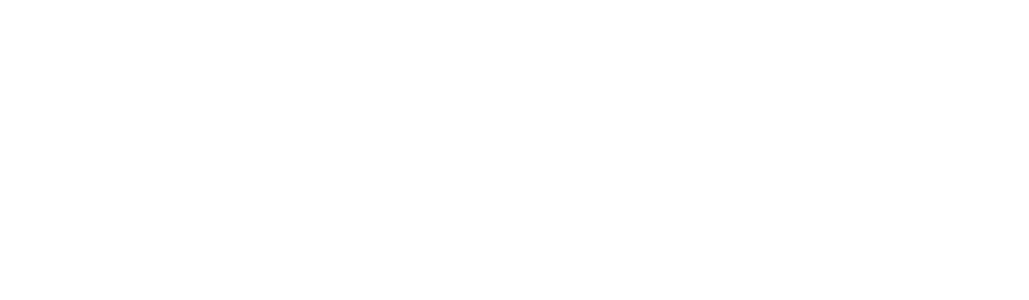
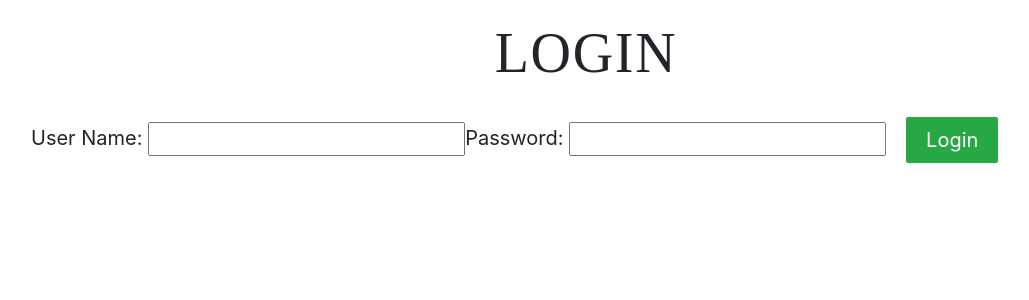
Before and after one commit to marekkawalski/BankOfTime, a React (Create React App) app in the folder frontend/: page /login in a window 1280 px wide. Before the commit this address had no page. Shown: the top 300 px of the page, without its empty margins (54-1083 px from the left). Built offline with nearby package versions, Linux system fonts and the light colour scheme.

Commit message:
Add protection to routes

```diff
--- a/frontend/src/App.tsx
+++ b/frontend/src/App.tsx
@@ -1,26 +1,36 @@
 import React from "react";
 import "./App.css";
 import LoginComponent from "./components/Login/Login";
-import { BrowserRouter, Route, Routes } from "react-router-dom";
+import { Route, Routes } from "react-router-dom";
 import ProtectedRoute from "./components/ProtectedRoute/ProtectedRoute";
 import LogoutComponent from "./components/Logout/Logout";
 import Home from "./components/pages/Home/Home";
+import Layout from "./components/Layout/Layout";
+import NotFound from "./components/NotFound/NotFound";
+import AlreadyLoggedIn from "./components/AlreadyLoggedIn/AlreadyLoggedIn";
+import AuthenticationService from "./services/AuthenticationService";
 
 function App() {
   return (
-    <BrowserRouter>
-      <Routes>
+    <Routes>
+      <Route path="/" element={<Layout />}>
+        {/** Public Routes */}
+        {AuthenticationService.isUserLoggedIn() ? (
+          <Route path="login" element={<AlreadyLoggedIn />} />
+        ) : (
+          <Route path="login" element={<LoginComponent />} />
+        )}
         {/** Protected Routes */}
-        <Route path="/logout" element={<ProtectedRoute />}>
-          <Route path="" element={<LogoutComponent />} />
+        <Route element={<ProtectedRoute />}>
+          <Route path="/logout" element={<LogoutComponent />} />
         </Route>
-        <Route path="/home" element={<ProtectedRoute />}>
-          <Route path="" element={<Home />} />
+        <Route element={<ProtectedRoute />}>
+          <Route path="/" element={<Home />} />
         </Route>
-        {/** Public Routes */}
-        <Route path="/" element={<LoginComponent />} />
-      </Routes>
-    </BrowserRouter>
+
+        <Route path="*" element={<NotFound />}></Route>
+      </Route>
+    </Routes>
   );
 }
 
--- /dev/null
+++ b/frontend/src/components/AlreadyLoggedIn/AlreadyLoggedIn.tsx
@@ -0,0 +1,15 @@
+import React from "react";
+import { useNavigate } from "react-router-dom";
+import { Button } from "../Button/Button";
+
+function AlreadyLoggedIn() {
+  const navigate = useNavigate();
+  return (
+    <div>
+      Already logged in
+      <Button onClick={() => navigate("/")}>Home</Button>
+    </div>
+  );
+}
+
+export default AlreadyLoggedIn;
--- /dev/null
+++ b/frontend/src/components/Layout/Layout.tsx
@@ -0,0 +1,11 @@
+import { Outlet } from "react-router-dom";
+
+const Layout = () => {
+  return (
+    <main className="App">
+      <Outlet />
+    </main>
+  );
+};
+
+export default Layout;
--- a/frontend/src/components/Login/Login.tsx
+++ b/frontend/src/components/Login/Login.tsx
@@ -15,7 +15,7 @@ function LoginComponent() {
         console.log("Succeed");
         setShowSuccessMessage(true);
         setHasLoginFailed(false);
-        navigate("/home");
+        navigate("/");
       })
       .catch(() => {
         console.log("Login failed");
--- /dev/null
+++ b/frontend/src/components/NotFound/NotFound.tsx
@@ -0,0 +1,15 @@
+import { Link } from "react-router-dom";
+
+const Missing = () => {
+  return (
+    <article style={{ padding: "100px" }}>
+      <h1>Oops!</h1>
+      <p>Page Not Found</p>
+      <div className="flexGrow">
+        <Link to="/">Visit Our Homepage</Link>
+      </div>
+    </article>
+  );
+};
+
+export default Missing;
--- a/frontend/src/components/ProtectedRoute/ProtectedRoute.tsx
+++ b/frontend/src/components/ProtectedRoute/ProtectedRoute.tsx
@@ -1,12 +1,14 @@
 import React from "react";
 import AuthenticationService from "../../services/AuthenticationService";
 import { Outlet, Navigate } from "react-router";
+import { useLocation } from "react-router-dom";
 
 function ProtectedRoute() {
+  const location = useLocation();
   return AuthenticationService.isUserLoggedIn() ? (
     <Outlet />
   ) : (
-    <Navigate to="/" />
+    <Navigate to="/login" state={{ from: location }} replace />
   );
 }
 
--- a/frontend/src/index.tsx
+++ b/frontend/src/index.tsx
@@ -2,12 +2,17 @@ import React from "react";
 import ReactDOM from "react-dom/client";
 import "./index.css";
 import App from "./App";
+import { BrowserRouter, Route, Routes } from "react-router-dom";
 
 const root = ReactDOM.createRoot(
   document.getElementById("root") as HTMLElement
 );
 root.render(
   <React.StrictMode>
-    <App />
+    <BrowserRouter>
+      <Routes>
+        <Route path="/*" element={<App />} />
+      </Routes>
+    </BrowserRouter>
   </React.StrictMode>
 );
```
